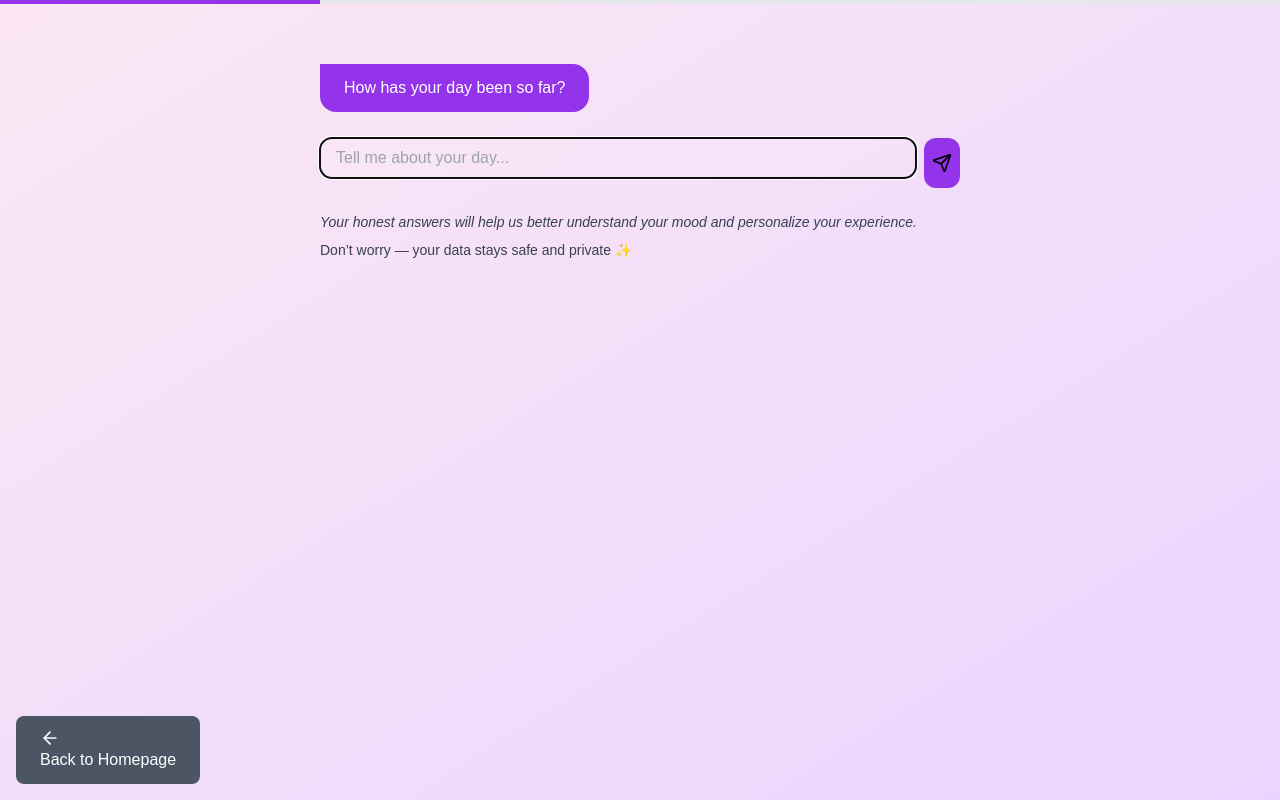
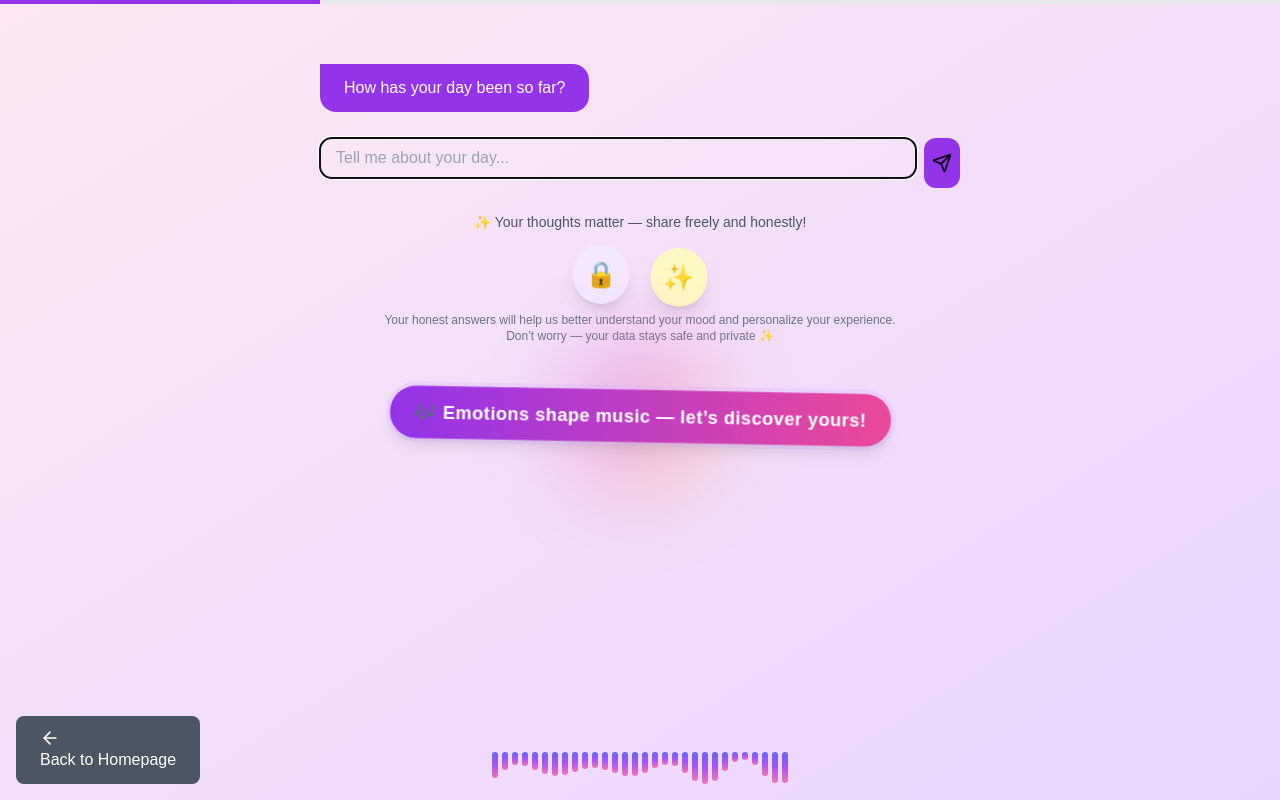
Before and after one commit to Saptarshi2120/MoodTune, a React (Create React App) app: page /emotionquiz in a window 1280 px wide. Built offline with nearby package versions, Linux system fonts and the light colour scheme.

Commit message:
Merged remote main with local changes

```diff
--- a/src/pages/HomePage.js
+++ b/src/pages/HomePage.js
@@ -247,7 +247,7 @@ const HomePage = () => {
         : "bg-white text-blue-600 hover:bg-blue-100"
     }`}
   >
-    Dashboard
+    Analytics
   </button>
 </Link>
 
@@ -314,7 +314,7 @@ const HomePage = () => {
         {/* Content */}
         <div className="relative z-10 text-center max-w-4xl mx-auto">
           <h1 className={`text-5xl md:text-6xl font-bold mb-6 bg-clip-text text-transparent bg-gradient-to-r ${isDarkMode ? "from-purple-400 to-pink-400" : "from-purple-600 to-pink-600"}`}>
-            Let AI Find the Perfect Playlist for Your Mood!
+            Let Us  Find the Perfect Playlist for Your Mood!
           </h1>
 
           <p className={`text-xl mb-8 ${isDarkMode ? "text-gray-300" : "text-gray-700"}`}>
@@ -332,12 +332,15 @@ const HomePage = () => {
           {/* Mood Selection */}
           <div className={`mt-16 p-6 rounded-xl ${isDarkMode ? "bg-gray-800/50" : "bg-white/50"} backdrop-blur-lg`}>
             <h2 className={`text-2xl font-semibold mb-4 ${isDarkMode ? "text-white" : "text-gray-800"}`}>
-              How are you feeling today?
+            You feel! We care,because caring isn’t optional — it’s our core.
             </h2>
             <div className="flex justify-center gap-6">
               <button className="text-4xl hover:scale-125 transition-transform">😊</button>
               <button className="text-4xl hover:scale-125 transition-transform">😢</button>
               <button className="text-4xl hover:scale-125 transition-transform">😡</button>
+              <button className="text-4xl hover:scale-125 transition-transform">😲</button>
+              <button className="text-4xl hover:scale-125 transition-transform">😱</button>
+              <button className="text-4xl hover:scale-125 transition-transform">🤢</button>
             </div>
           </div>
         </div>
--- a/src/pages/components/EmotionQuiz.js
+++ b/src/pages/components/EmotionQuiz.js
@@ -667,22 +667,103 @@ export default function EmotionQuiz({ isDarkMode }) {
               </button>
             </motion.div>
 
-            {/* ✅ Static Design Block Below Questions */}
-            <div
-              className={`mt-6 text-sm ${
-                isDarkMode ? "text-gray-300" : "text-gray-700"
-              }`}
-            >
-              <p className="italic">
+            <div className="mt-6 text-sm text-gray-600 text-center">
+              <p>✨ Your thoughts matter — share freely and honestly!</p>
+
+              <motion.div
+                className="flex justify-center gap-6 mt-4"
+                initial={{ opacity: 0, y: 10 }}
+                animate={{ opacity: 1, y: 0 }}
+                transition={{ duration: 1 }}
+              >
+                <motion.div
+                  className="p-3 bg-purple-100 rounded-full shadow-lg"
+                  animate={{ scale: [1, 1.1, 1], y: [0, -3, 0] }}
+                  transition={{
+                    repeat: Infinity,
+                    duration: 2,
+                    ease: "easeInOut",
+                  }}
+                >
+                  <span
+                    role="img"
+                    aria-label="lock"
+                    className="text-purple-600 text-2xl"
+                  >
+                    🔒
+                  </span>
+                </motion.div>
+
+                <motion.div
+                  className="p-3 bg-yellow-100 rounded-full shadow-lg"
+                  animate={{ scale: [1, 1.1, 1], y: [0, 3, 0] }}
+                  transition={{
+                    repeat: Infinity,
+                    duration: 2,
+                    ease: "easeInOut",
+                    delay: 1,
+                  }}
+                >
+                  <span
+                    role="img"
+                    aria-label="sparkles"
+                    className="text-yellow-500 text-2xl"
+                  >
+                    ✨
+                  </span>
+                </motion.div>
+              </motion.div>
+
+              <p className="mt-2 text-xs text-gray-500">
                 Your honest answers will help us better understand your mood and personalize your experience.
-              </p>
-              <p className="mt-2">
+                <br />
                 Don’t worry — your data stays safe and private ✨
               </p>
+
+              {/* ⚡️ Groundbreaking Emotion-Based Animation */}
+              <motion.div
+                className="relative mt-6 h-24 flex justify-center items-center"
+                initial={{ opacity: 0 }}
+                animate={{ opacity: 1 }}
+                transition={{ duration: 1.2 }}
+              >
+                <div className="absolute w-40 h-40 bg-gradient-to-br from-purple-400 via-pink-400 to-yellow-300 blur-2xl rounded-full opacity-30 animate-pulse"></div>
+                <motion.div
+                  className="text-white text-lg font-semibold tracking-wide px-6 py-3 bg-gradient-to-r from-purple-600 to-pink-500 rounded-full shadow-lg ring-4 ring-purple-300/30"
+                  animate={{ scale: [1, 1.05, 1], rotate: [0, 2, -2, 0] }}
+                  transition={{
+                    repeat: Infinity,
+                    repeatType: "reverse",
+                    duration: 3,
+                    ease: "easeInOut",
+                  }}
+                >
+                  🎶 Emotions shape music — let’s discover yours!
+                </motion.div>
+              </motion.div>
             </div>
           </motion.div>
         </AnimatePresence>
       </div>
+      {/* 🎵 Disco-Style Equalizer Animation at Bottom */}
+<div className="absolute bottom-0 left-0 w-full flex justify-center gap-1 pb-4 pointer-events-none z-0">
+  {Array.from({ length: 30 }).map((_, index) => (
+    <motion.div
+      key={index}
+      className="w-1 md:w-1.5 bg-gradient-to-t from-pink-400 via-purple-500 to-indigo-500 rounded-full"
+      initial={{ height: "0.5rem" }}
+      animate={{ height: ["0.5rem", "2rem", "0.8rem", "1.5rem", "1rem"] }}
+      transition={{
+        duration: 1.5,
+        repeat: Infinity,
+        repeatType: "mirror",
+        delay: index * 0.1,
+        ease: "easeInOut",
+      }}
+    />
+  ))}
+</div>
+
     </div>
   );
 }
```
